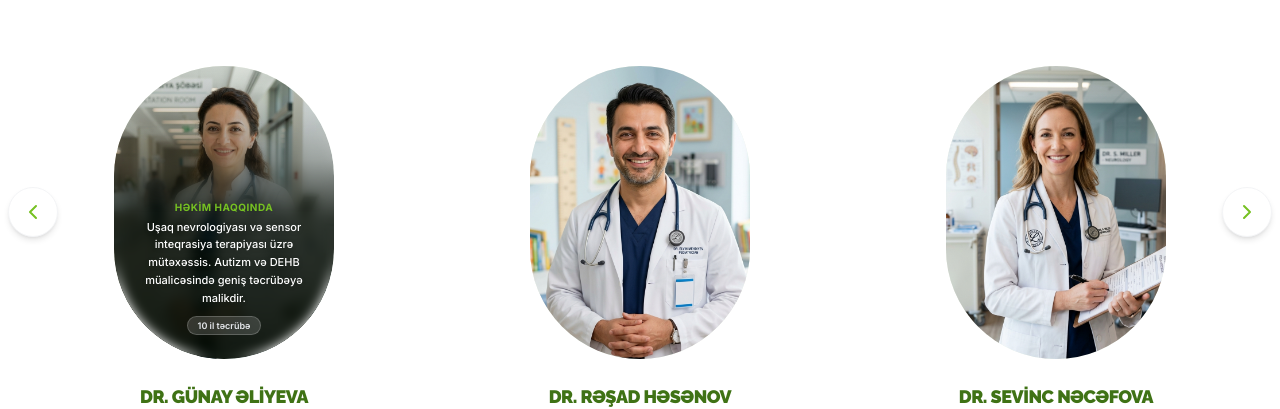
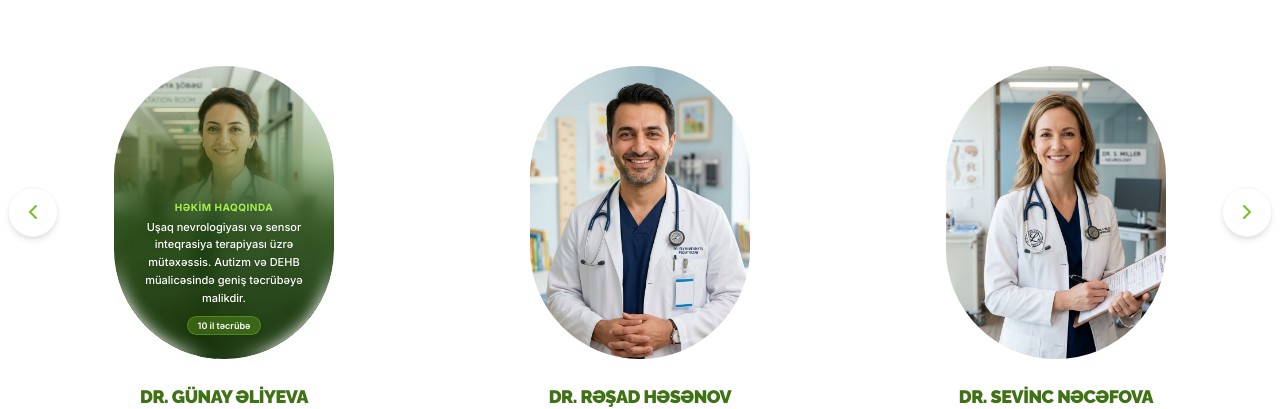
Before and after one commit to Senaniv/TovuzRMRM, a Next.js app: page / in a window 1280 px wide. Both pictures are taken after a click on the element 223 px from the left and 3089 px from the top of the page. Shown: the part 2816-3225 px from the top of the page. Built offline with nearby package versions, Linux system fonts and the light colour scheme; no server answers; the database is empty.

Commit message:
style(doctors): align bio blur and gradient with clinic brand green palette

```diff
--- a/src/components/DoctorsCarousel.tsx
+++ b/src/components/DoctorsCarousel.tsx
@@ -74,7 +74,7 @@ export default function DoctorsCarousel() {
                             className="object-cover object-top transition-transform duration-300"
                           />
 
-                          {/* Bio Overlay on Hover / Click: positioned at bottom with smooth gradient blur */}
+                          {/* Bio Overlay on Hover / Click: positioned at bottom with brand green gradient blur */}
                           <div
                             className={`absolute inset-0 z-10 rounded-[150px] flex flex-col justify-end px-4 pb-6 pt-16 text-center transition-all duration-300 ${
                               isSelected
@@ -82,15 +82,15 @@ export default function DoctorsCarousel() {
                                 : 'opacity-0 pointer-events-none group-hover:opacity-100 group-hover:pointer-events-auto'
                             }`}
                             style={{
-                              background: 'linear-gradient(to top, rgba(5, 12, 4, 0.94) 0%, rgba(5, 12, 4, 0.82) 48%, rgba(5, 12, 4, 0.35) 68%, rgba(5, 12, 4, 0) 100%)',
+                              background: 'linear-gradient(to top, rgba(20, 48, 8, 0.96) 0%, rgba(33, 72, 14, 0.88) 46%, rgba(63, 114, 21, 0.42) 68%, rgba(118, 193, 34, 0) 100%)',
                             }}
                           >
                             {/* Backdrop blur masked to the bottom portion so face stays clear */}
                             <div
                               className="absolute inset-0 pointer-events-none -z-10 rounded-[150px]"
                               style={{
-                                backdropFilter: 'blur(6px)',
-                                WebkitBackdropFilter: 'blur(6px)',
+                                backdropFilter: 'blur(8px)',
+                                WebkitBackdropFilter: 'blur(8px)',
                                 maskImage: 'linear-gradient(to top, black 0%, black 50%, transparent 80%)',
                                 WebkitMaskImage: 'linear-gradient(to top, black 0%, black 50%, transparent 80%)',
                               }}
@@ -98,7 +98,7 @@ export default function DoctorsCarousel() {
 
                             {/* Bio content in bottom half */}
                             <div className="relative z-10 flex flex-col items-center">
-                              <span className="text-[10px] font-bold text-[#76c122] uppercase tracking-wider mb-1 drop-shadow-sm">
+                              <span className="text-[10px] font-black text-[#a6f04c] uppercase tracking-wider mb-1 drop-shadow-sm">
                                 Həkim Haqqında
                               </span>
                               <div className="max-h-[110px] overflow-y-auto px-1 scrollbar-none">
@@ -107,7 +107,7 @@ export default function DoctorsCarousel() {
                                 </p>
                               </div>
                               {doctor.experience && (
-                                <span className="mt-2 text-[9px] font-semibold text-gray-200 bg-white/15 px-2.5 py-0.5 rounded-full border border-white/20">
+                                <span className="mt-2 text-[9px] font-semibold text-white bg-[#76c122]/30 px-2.5 py-0.5 rounded-full border border-[#76c122]/40 backdrop-blur-xs shadow-sm">
                                   {doctor.experience} təcrübə
                                 </span>
                               )}
```
